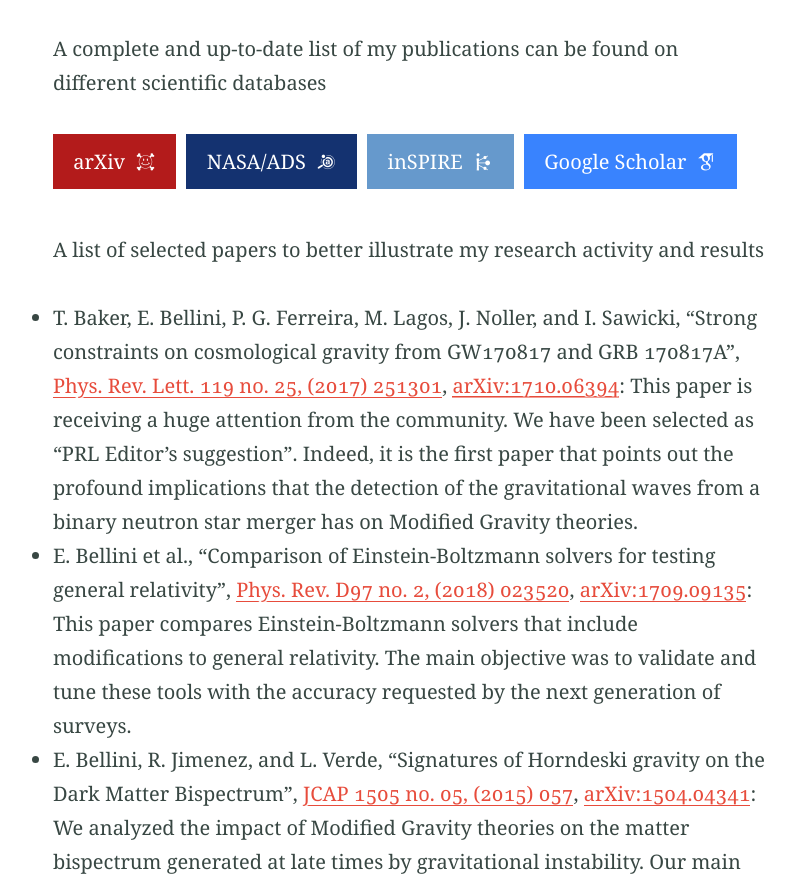
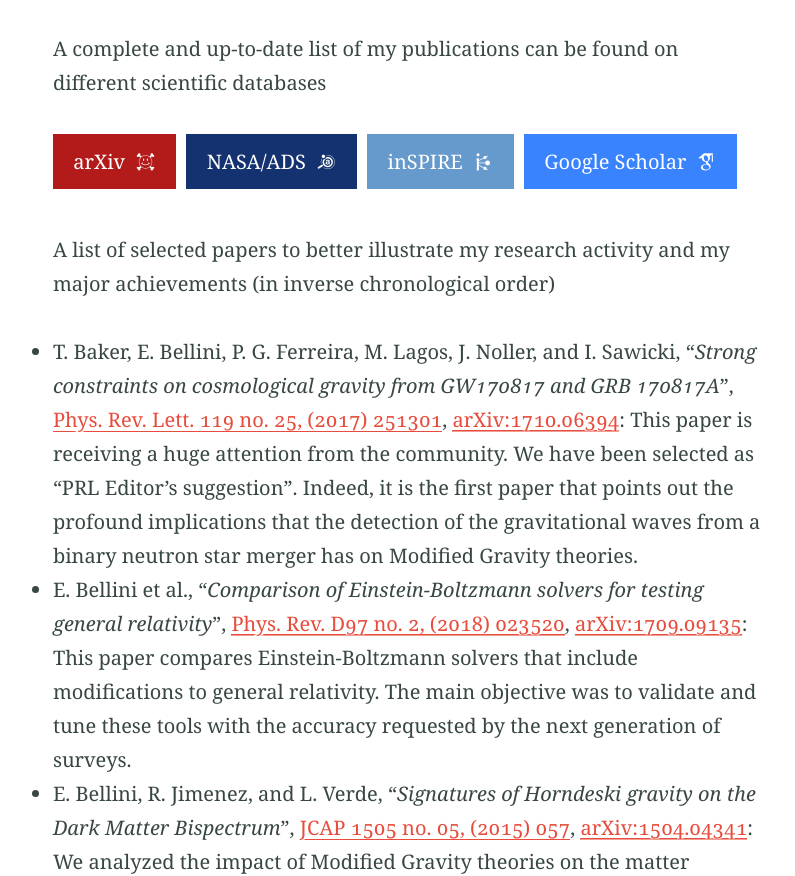
Before and after one commit to emiliobellini/emiliobellini.github.io, a Jekyll site: the page built from publications.md, in a window 1280 px wide and 900 px high, scrolled down 384 px, cut to the strip 24-900 px from the top of the window. Shown: the whole strip, without its empty margins (230-1025 px from the left). Built offline with Jekyll 4.4.1, drawn with Linux system fonts in a browser that asks for light colours; some web fonts are replaced; some of the changed text lies outside the part shown.

```diff
--- a/publications.md
+++ b/publications.md
@@ -13,16 +13,16 @@ A complete and up-to-date list of my publications can be found on different scie
 {% capture link %}{{ site.links.arxiv }}{% endcapture %}{% include button_ai.html link=link text="arXiv" icon="arxiv" color="#b31b1b" %}&nbsp;{% capture link %}{{ site.links.ads }}{% endcapture %}{% include button_ai.html link=link text="NASA/ADS" icon="ads" color="#143270" %}&nbsp;{% capture link %}{{ site.links.inspire }}{% endcapture %}{% include button_ai.html link=link text="inSPIRE" icon="inspire" color="#6699cc" %}&nbsp;{% capture link %}{{ site.links.google-scholar }}{% endcapture %}{% include button_ai.html link=link text="Google Scholar" icon="google-scholar" color="#3983fe" %}
 
 
-A list of selected papers to better illustrate my research activity and results
+A list of selected papers to better illustrate my research activity and my major achievements (in inverse chronological order)
 
-* T. Baker, E. Bellini, P. G. Ferreira, M. Lagos, J. Noller, and I. Sawicki, “Strong constraints on cosmological gravity from GW170817 and GRB 170817A”, [Phys. Rev. Lett. 119 no. 25, (2017) 251301](https://journals.aps.org/prl/abstract/10.1103/PhysRevLett.119.251301), [arXiv:1710.06394](https://arxiv.org/abs/1710.06394): This paper is receiving a huge attention from the community. We have been selected as “PRL Editor’s suggestion”. Indeed, it is the first paper that points out the profound implications that the detection of the gravitational waves from a binary neutron star merger has on Modified Gravity theories.
+* T. Baker, E. Bellini, P. G. Ferreira, M. Lagos, J. Noller, and I. Sawicki, “*Strong constraints on cosmological gravity from GW170817 and GRB 170817A*”, [Phys. Rev. Lett. 119 no. 25, (2017) 251301](https://journals.aps.org/prl/abstract/10.1103/PhysRevLett.119.251301), [arXiv:1710.06394](https://arxiv.org/abs/1710.06394): This paper is receiving a huge attention from the community. We have been selected as “PRL Editor’s suggestion”. Indeed, it is the first paper that points out the profound implications that the detection of the gravitational waves from a binary neutron star merger has on Modified Gravity theories.
 
-* E. Bellini et al., “Comparison of Einstein-Boltzmann solvers for testing general relativity”, [Phys. Rev. D97 no. 2, (2018) 023520](https://journals.aps.org/prd/abstract/10.1103/PhysRevD.97.023520), [arXiv:1709.09135](https://arxiv.org/abs/1709.09135): This paper compares Einstein-Boltzmann solvers that include modifications to general relativity. The main objective was to validate and tune these tools with the accuracy requested by the next generation of surveys.
+* E. Bellini et al., “*Comparison of Einstein-Boltzmann solvers for testing general relativity*”, [Phys. Rev. D97 no. 2, (2018) 023520](https://journals.aps.org/prd/abstract/10.1103/PhysRevD.97.023520), [arXiv:1709.09135](https://arxiv.org/abs/1709.09135): This paper compares Einstein-Boltzmann solvers that include modifications to general relativity. The main objective was to validate and tune these tools with the accuracy requested by the next generation of surveys.
 
-* E. Bellini, R. Jimenez, and L. Verde, “Signatures of Horndeski gravity on the Dark Matter Bispectrum”, [JCAP 1505 no. 05, (2015) 057](https://iopscience.iop.org/article/10.1088/1475-7516/2015/05/057), [arXiv:1504.04341](https://arxiv.org/abs/1504.04341): We analyzed the impact of Modified Gravity theories on the matter bispectrum generated at late times by gravitational instability. Our main conclusion is that the observation of large deviations in the bispectrum would be reflected in huge deviations on the linear power spectrum.
+* E. Bellini, R. Jimenez, and L. Verde, “*Signatures of Horndeski gravity on the Dark Matter Bispectrum*”, [JCAP 1505 no. 05, (2015) 057](https://iopscience.iop.org/article/10.1088/1475-7516/2015/05/057), [arXiv:1504.04341](https://arxiv.org/abs/1504.04341): We analyzed the impact of Modified Gravity theories on the matter bispectrum generated at late times by gravitational instability. Our main conclusion is that the observation of large deviations in the bispectrum would be reflected in huge deviations on the linear power spectrum.
 
-* M. Zumalacárregui, E. Bellini, I. Sawicki, J. Lesgourgues, and P. G. Ferreira, “hi_class: Horndeski in the Cosmic Linear Anisotropy Solving System,” [JCAP 1708 no. 08, (2017) 019](https://iopscience.iop.org/article/10.1088/1475-7516/2017/08/019), [arXiv:1605.06102](https://arxiv.org/abs/1605.06102): This paper comes with the publication of one of the reference Einstein-Boltzmann solvers in the community, i.e. hi_class. hi_class is a modification of the publicly available CLASS to include general Dark Energy and Modified Gravity models.
+* M. Zumalacárregui, E. Bellini, I. Sawicki, J. Lesgourgues, and P. G. Ferreira, “*hi_class: Horndeski in the Cosmic Linear Anisotropy Solving System*”, [JCAP 1708 no. 08, (2017) 019](https://iopscience.iop.org/article/10.1088/1475-7516/2017/08/019), [arXiv:1605.06102](https://arxiv.org/abs/1605.06102): This paper comes with the publication of one of the reference Einstein-Boltzmann solvers in the community, i.e. hi_class. hi_class is a modification of the publicly available CLASS to include general Dark Energy and Modified Gravity models.
 
-* E. Bellini, A. J. Cuesta, R. Jimenez, and L. Verde, “Constraints on deviations from ΛCDM within Horndeski gravity”, [JCAP 1602 no. 02, (2016) 053](https://iopscience.iop.org/article/10.1088/1475-7516/2016/02/053), [arXiv:1509.07816](https://arxiv.org/abs/1509.07816): This is a reference point since it is the first paper where constraints on the general Horndeski scalar-tensor theories are provided. We used a collection of current data and impose significant restrictions on the parameter space of these theories.
+* E. Bellini, A. J. Cuesta, R. Jimenez, and L. Verde, “*Constraints on deviations from ΛCDM within Horndeski gravity*”, [JCAP 1602 no. 02, (2016) 053](https://iopscience.iop.org/article/10.1088/1475-7516/2016/02/053), [arXiv:1509.07816](https://arxiv.org/abs/1509.07816): This is a reference point since it is the first paper where constraints on the general Horndeski scalar-tensor theories are provided. We used a collection of current data and impose significant restrictions on the parameter space of these theories.
 
-* E. Bellini and I. Sawicki, “Maximal freedom at minimum cost: linear large-scale structure in general modifications of gravity”, [JCAP 1407 (2014) 050](https://iopscience.iop.org/article/10.1088/1475-7516/2014/07/050), [arXiv:1404.3713](https://arxiv.org/abs/1404.3713): This paper introduces what is now considered the standard framework to model Dark Energy and Modified Gravity theories (“α functions”), used also by large collaborations as Planck and Euclid.
+* E. Bellini and I. Sawicki, “*Maximal freedom at minimum cost: linear large-scale structure in general modifications of gravity*”, [JCAP 1407 (2014) 050](https://iopscience.iop.org/article/10.1088/1475-7516/2014/07/050), [arXiv:1404.3713](https://arxiv.org/abs/1404.3713): This paper introduces what is now considered the standard framework to model Dark Energy and Modified Gravity theories (“α functions”), used also by large collaborations as Planck and Euclid.
```
Also changed, not shown: software.md (+3 -3 lines).
